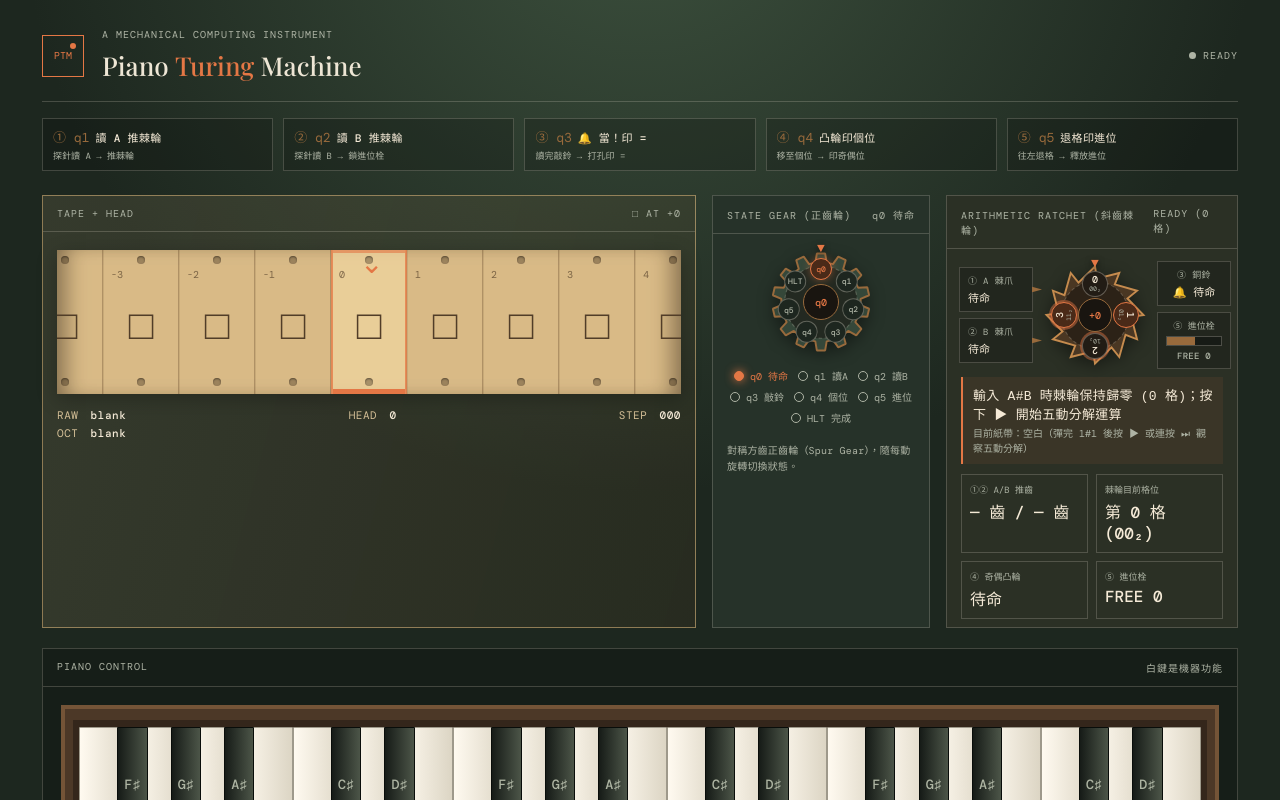
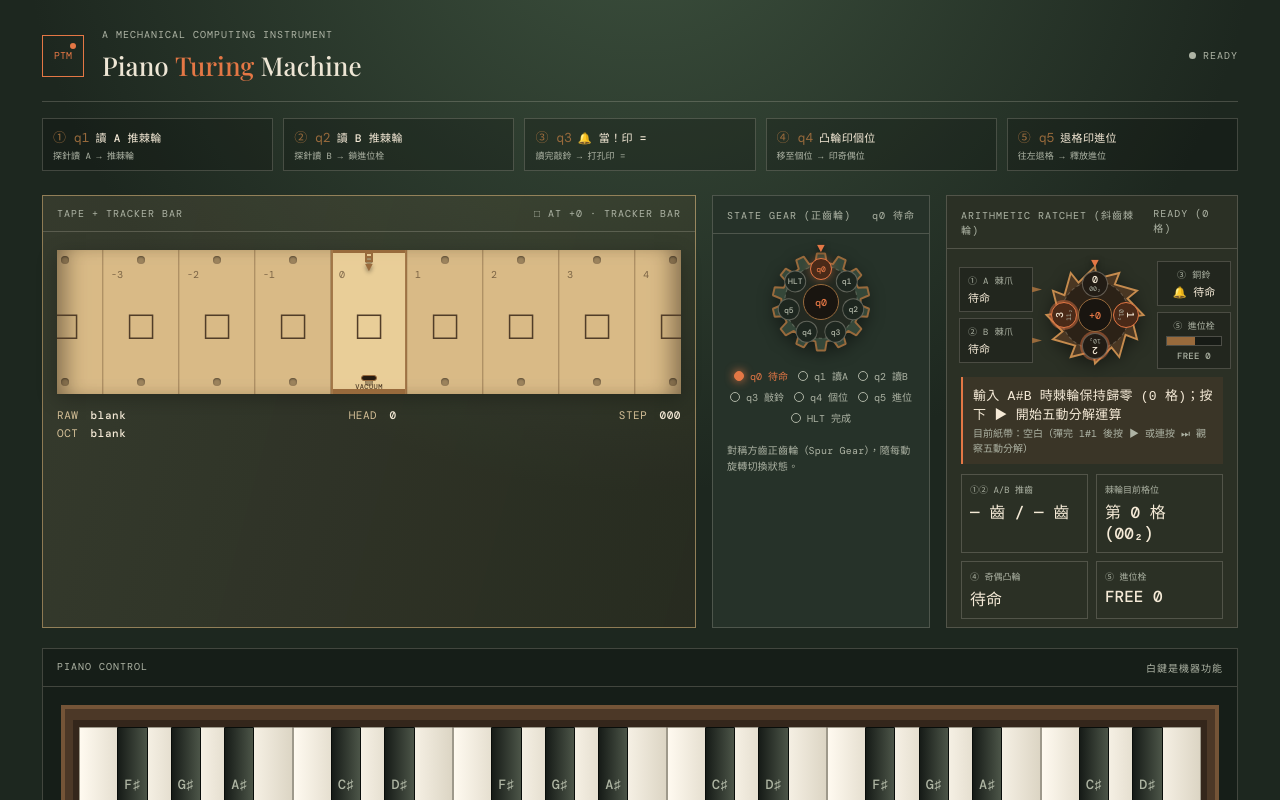
Before and after one commit to zonble/piano_turing_machine, a React (Vite) app: page / in a window 1280 px wide. Shown: the top 800 px of the page. Built offline with nearby package versions, Linux system fonts and the light colour scheme; a web font is replaced by a local one.

Commit message:
feat: replace sci-fi scan beam with 1900s Feeler Pin, Tracker Bar port, and punched holes (#2)

```diff
--- a/src/App.css
+++ b/src/App.css
@@ -88,22 +88,34 @@ button { cursor: pointer; }
 .gear-equation span { display: block; margin-top: 4px; color: var(--muted); font-size: 10px; line-height: 1.45; }
 .tape-module.bell-flash { border-color: var(--orange); box-shadow: 0 0 24px rgba(228, 119, 69, .35); }
 .tape-window { --cell-width: clamp(58px, 6.2vw, 76px); position: relative; box-shadow: inset 20px 0 22px -12px rgba(35, 22, 10, .55), inset -20px 0 22px -12px rgba(35, 22, 10, .55), 0 5px 18px rgba(0,0,0,.25); }
-.playhead-frame { position: absolute; top: 0; bottom: 0; left: calc(50% - (var(--cell-width) / 2)); width: var(--cell-width); border-left: 2px solid rgba(228, 119, 69, .75); border-right: 2px solid rgba(228, 119, 69, .75); box-shadow: inset 0 -5px var(--orange), inset 0 3px rgba(228, 119, 69, .6); pointer-events: none; z-index: 3; transition: box-shadow .25s ease, background .25s ease; }
-.playhead-frame.punching { background: rgba(228, 119, 69, .18); box-shadow: inset 0 -8px var(--orange), inset 0 8px var(--orange), 0 0 16px rgba(228, 119, 69, .45); }
+.playhead-frame { position: absolute; top: 0; bottom: 0; left: calc(50% - (var(--cell-width) / 2)); width: var(--cell-width); display: flex; flex-direction: column; justify-content: space-between; align-items: center; border-left: 2px solid rgba(152, 106, 60, .85); border-right: 2px solid rgba(152, 106, 60, .85); box-shadow: inset 0 -5px var(--brass), inset 0 3px var(--brass); pointer-events: none; z-index: 4; transition: box-shadow .25s ease, background .25s ease, border-color .25s ease; }
+.playhead-frame.punching, .playhead-frame.probe-open { border-color: var(--orange); background: rgba(228, 119, 69, .14); box-shadow: inset 0 -6px var(--orange), inset 0 6px var(--orange), 0 0 16px rgba(228, 119, 69, .45); }
+.feeler-pin { display: flex; flex-direction: column; align-items: center; transform: translateY(-2px); transition: transform .35s cubic-bezier(.34, 1.56, .64, 1); }
+.pin-spring { width: 8px; height: 14px; border-left: 2px solid var(--brass); border-right: 2px solid var(--brass); background: repeating-linear-gradient(180deg, var(--brass) 0 2px, transparent 2px 4px); }
+.pin-tip { font-size: 13px; line-height: 1; color: var(--brass); margin-top: -2px; text-shadow: 0 2px 4px rgba(0,0,0,.45); }
+.playhead-frame.probe-open .feeler-pin { transform: translateY(18px); }
+.playhead-frame.probe-open .pin-tip, .playhead-frame.punching .pin-tip { color: var(--orange); }
+.playhead-frame.probe-blocked .feeler-pin { transform: translateY(5px); }
+.playhead-frame.punching .feeler-pin { transform: translateY(22px) scale(1.15); }
+.tracker-port { display: flex; flex-direction: column; align-items: center; padding-bottom: 3px; font-size: 7px; letter-spacing: .06em; color: var(--paper-ink); font-weight: 700; }
+.port-nozzle { width: 16px; height: 6px; border: 1px solid var(--brass); border-radius: 3px; background: #261b10; margin-bottom: 1px; transition: background .25s ease, box-shadow .25s ease; }
+.playhead-frame.probe-open .port-nozzle { background: var(--orange); box-shadow: 0 0 10px var(--orange); }
+.playhead-frame.probe-open .tracker-port { color: var(--orange); }
 .tape-window .tape-cells { position: absolute; top: 0; bottom: 0; left: 50%; width: 0; height: 100%; display: block; transform: translateX(calc(var(--head, 0) * -1 * var(--cell-width))); transition: transform .65s cubic-bezier(.22, 1, .36, 1); will-change: transform; }
 .tape-window .tape-cell { position: absolute; top: 0; bottom: 0; width: var(--cell-width); left: calc(var(--cell-pos, 0) * var(--cell-width) - (var(--cell-width) / 2)); display: flex; align-items: center; justify-content: center; border-right: 1px solid rgba(77,50,24,.3); border-left: 1px solid rgba(77,50,24,.12); background: rgba(255, 240, 199, .13); color: var(--paper-ink); transition: background .35s ease; }
 .tape-window .tape-cell.equals-cell { background: rgba(152, 106, 60, .24); }
 .tape-window .tape-cell.selected { background: rgba(244, 218, 165, .68); box-shadow: none; }
-.tape-window .tape-cell .position { top: 18px; left: 7px; font-size: 10px; }
+.tape-window .tape-cell.selected .needle { display: none; }
+.tape-window .tape-cell .position { top: 18px; left: 7px; font-size: 10px; z-index: 2; }
+.tape-window .tape-cell strong { position: relative; z-index: 2; }
+.tape-window .tape-cell.hole-one strong { color: var(--cream); text-shadow: 0 1px 4px rgba(0,0,0,.85); }
+.data-hole { position: absolute; width: 42px; height: 42px; border-radius: 50%; pointer-events: none; z-index: 1; transition: transform .3s ease, background .3s ease, box-shadow .3s ease; }
+.data-hole.open-hole { background: radial-gradient(circle, #18130d 0 65%, #3c2b1a 66% 100%); border: 2px solid rgba(90, 62, 34, .85); box-shadow: inset 0 3px 8px rgba(0,0,0,.85); }
+.playhead-frame.probe-open ~ .tape-cells .tape-cell.selected .data-hole.open-hole { border-color: var(--orange); box-shadow: inset 0 0 10px var(--orange), 0 0 12px rgba(228, 119, 69, .55); }
+.data-hole.solid-mark { border: 1px dashed rgba(81, 61, 40, .38); background: rgba(255, 248, 231, .22); }
 .tape-window .tape-cell .sprocket { position: absolute; left: calc(50% - 4px); width: 8px; height: 8px; border-radius: 50%; background: rgba(45, 31, 16, .35); box-shadow: inset 0 1px 2px rgba(0,0,0,.45); }
 .tape-window .tape-cell .sprocket.top { top: 6px; }
 .tape-window .tape-cell .sprocket.bottom { bottom: 8px; }
 .tape-window .tape-cell.punched strong { animation: cell-punch .42s cubic-bezier(.22, 1.4, .36, 1); }
 @keyframes cell-punch { from { transform: scale(1.38) translateY(-4px); color: var(--orange); } to { transform: scale(1) translateY(0); } }
-.tape-module.scanning .tape-window::after { content: ''; position: absolute; top: 0; bottom: 0; left: 0; width: 3px; background: var(--orange); box-shadow: 0 0 14px var(--orange); animation: scan-sweep 2.4s ease-in-out infinite alternate; z-index: 4; }
-.tape-module.scanning .tape-cell.selected { animation: scan-cell 1.2s ease-in-out infinite alternate; }
-.tape-module.scanning .needle { animation: scan-needle .8s ease-in-out infinite alternate; }
-@keyframes scan-sweep { from { left: 0; } to { left: calc(100% - 3px); } }
-@keyframes scan-cell { from { background: rgba(244, 218, 165, .42); } to { background: rgba(244, 218, 165, .9); } }
-@keyframes scan-needle { from { transform: translateY(-2px); } to { transform: translateY(5px); } }
 @media (max-width: 700px) { .app-shell { padding: 18px 14px; overflow: visible; }.masthead h1 { font-size: 20px; }.stage-strip { grid-template-columns: 1fr 1fr; }.machine-board { display: flex; flex-direction: column; }.state-module { order: 1; }.tape-module { order: 2; }.operation-module { order: 3; }.piano-module { margin-top: 16px; }.keybed { height: 125px; min-width: 650px; }.piano-wrap { overflow-x: auto; }.piano-guide { gap: 8px 14px; font-size: 9px; }.run-status { align-items: flex-start; flex-direction: column; }.app-shell footer { display: block; line-height: 2; } }
--- a/src/App.tsx
+++ b/src/App.tsx
@@ -189,6 +189,18 @@ function App() {
   const stateIndex = Math.max(0, stateNames.indexOf(currentStateSlot))
   const stateStepDeg = 360 / stateNames.length
 
+  const isProbing = activePhase === 'READ_A' || activePhase === 'READ_B'
+  const currentCellSymbol = machine.tape[machine.head]
+  const probeDropThrough = isProbing && currentCellSymbol === '1'
+  const probeBlocked = isProbing && currentCellSymbol !== '1'
+  const probeStatusText = hammerPunching
+    ? `🔨 衝頭打孔 (${currentSymbol} AT ${machine.head >= 0 ? '+' : ''}${machine.head})`
+    : probeDropThrough
+      ? '▼ 探針穿孔 · 氣閥進氣 (+1齒)'
+      : probeBlocked
+        ? '▽ 紙帶擋住探針 · 氣閥密封 (+0)'
+        : `${currentSymbol} AT ${machine.head >= 0 ? '+' : ''}${machine.head} · TRACKER BAR`
+
   return <main className="app-shell">
     <header className="masthead"><div className="brand-mark">PTM<i /></div><div><p className="eyebrow">A MECHANICAL COMPUTING INSTRUMENT</p><h1>Piano <em>Turing</em> Machine</h1></div><div className={`machine-status ${running ? 'live' : ''}`}><span />{running ? 'PLAYING' : machine.halted ? 'HALT' : 'READY'}</div></header>
 
@@ -215,25 +227,40 @@ function App() {
     </section>
 
     <section className="machine-board">
-      <section className={`tape-module module ${machine.state === 'SCAN' ? 'scanning' : ''} ${bellRinging ? 'bell-flash' : ''}`}>
-        <div className="module-heading"><span>TAPE + HEAD</span><span>{currentSymbol} AT {machine.head >= 0 ? '+' : ''}{machine.head}</span></div>
+      <section className={`tape-module module ${isProbing ? 'probing' : ''} ${bellRinging ? 'bell-flash' : ''}`}>
+        <div className="module-heading"><span>TAPE + TRACKER BAR</span><span>{probeStatusText}</span></div>
         <div className="tape-window">
-          <div className={`playhead-frame ${hammerPunching ? 'punching' : ''}`} aria-hidden="true" />
+          <div
+            className={`playhead-frame ${hammerPunching ? 'punching' : ''} ${probeDropThrough ? 'probe-open' : ''} ${probeBlocked ? 'probe-blocked' : ''}`}
+            aria-hidden="true"
+          >
+            <div className="feeler-pin">
+              <i className="pin-spring" />
+              <span className="pin-tip">▼</span>
+            </div>
+            <div className="tracker-port">
+              <i className="port-nozzle" />
+              <span>{probeDropThrough ? 'AIR IN' : hammerPunching ? 'STAMP' : 'VACUUM'}</span>
+            </div>
+          </div>
           <div
             className="tape-cells"
             style={{ '--head': machine.head } as React.CSSProperties}
           >
             {cells.map((position) => {
-              const symbol = formatTapeSymbol(machine.tape[position])
+              const rawSym = machine.tape[position]
+              const symbol = formatTapeSymbol(rawSym)
               const isSelected = position === machine.head
+              const isOneHole = rawSym === '1'
               return (
                 <div
-                  className={`tape-cell ${isSelected ? 'selected' : ''} ${machine.tape[position] ? 'punched' : ''} ${machine.tape[position] === 'equals' ? 'equals-cell' : ''}`}
+                  className={`tape-cell ${isSelected ? 'selected' : ''} ${rawSym ? 'punched' : ''} ${isOneHole ? 'hole-one' : ''} ${rawSym === 'equals' ? 'equals-cell' : ''}`}
                   key={position}
                   style={{ '--cell-pos': position } as React.CSSProperties}
                 >
                   <span className="sprocket top" aria-hidden="true" />
                   <span className="position">{position}</span>
+                  <span className={`data-hole ${isOneHole ? 'open-hole' : rawSym === '0' ? 'solid-mark' : ''}`} aria-hidden="true" />
                   <strong key={`${position}-${symbol}`}>{symbol}</strong>
                   {isSelected && <span className="needle">⌄</span>}
                   <span className="sprocket bottom" aria-hidden="true" />
```
